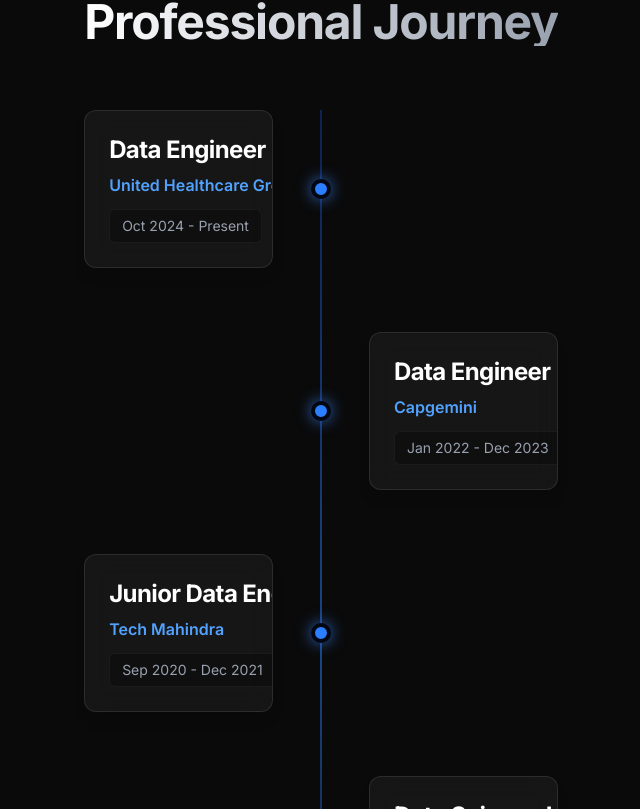
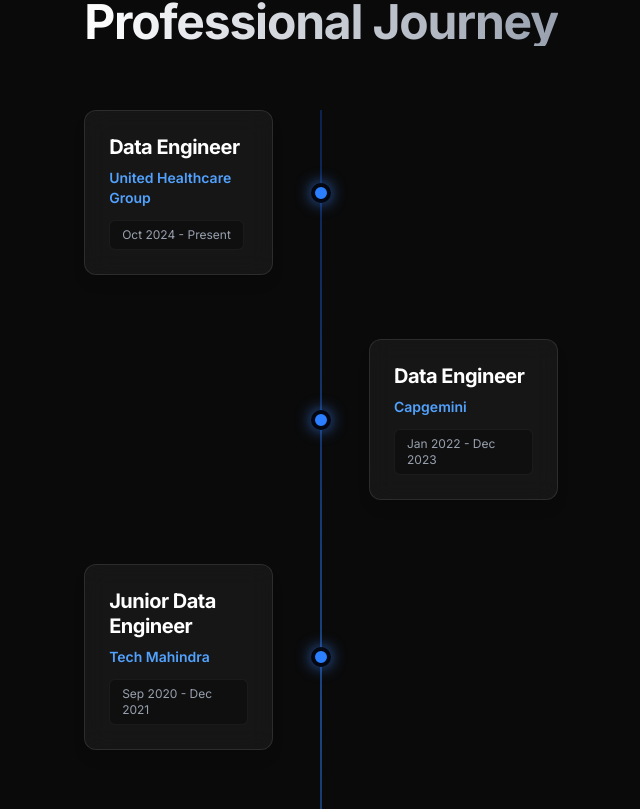
Before and after one commit to Ganateja19/ganateja-portfolio, a Next.js app: page /ganateja-portfolio/ in a window 1280 px wide. Shown: the part 2571-3380 px from the top of the page, without its empty margins (319-959 px from the left). Built offline with nearby package versions, Linux system fonts and the light colour scheme.

Commit message:
Fix text clipping by removing whitespace-nowrap and adjusting font sizes in experience cards

```diff
--- a/components/Experience.tsx
+++ b/components/Experience.tsx
@@ -39,15 +39,15 @@
                                     <div className="relative w-fit h-fit flex flex-col justify-center overflow-hidden bg-white/5 border border-white/10 hover:border-blue-500/40 rounded-xl p-5 md:p-6 transition-all duration-500 shadow-lg hover:shadow-[0_15px_40px_rgba(59,130,246,0.15)] group-hover:-translate-y-1 backdrop-blur-md">
                                         <div className="absolute inset-0 bg-gradient-to-br from-blue-600/5 to-transparent opacity-0 group-hover:opacity-100 transition-opacity duration-500 z-0" />
 
-                                        <div className="relative z-10 flex flex-col gap-2 whitespace-nowrap">
-                                            <h3 className="text-xl md:text-2xl font-bold text-white group-hover:text-blue-300 transition-colors tracking-tight leading-tight">
+                                        <div className="relative z-10 flex flex-col gap-2">
+                                            <h3 className="text-lg md:text-xl font-bold text-white group-hover:text-blue-300 transition-colors tracking-tight leading-tight break-words">
                                                 {item.role}
                                             </h3>
-                                            <h4 className="text-sm md:text-base font-semibold text-blue-400">
+                                            <h4 className="text-sm font-semibold text-blue-400 break-words">
                                                 {item.company}
                                             </h4>
 
-                                            <div className="text-xs md:text-sm font-mono text-gray-400 mt-1 bg-black/30 px-3 py-1.5 rounded-md border border-white/5 w-fit">
+                                            <div className="text-xs font-mono text-gray-400 mt-1 bg-black/30 px-3 py-1.5 rounded-md border border-white/5 w-fit">
                                                 {item.period}
                                             </div>
                                         </div>
```
